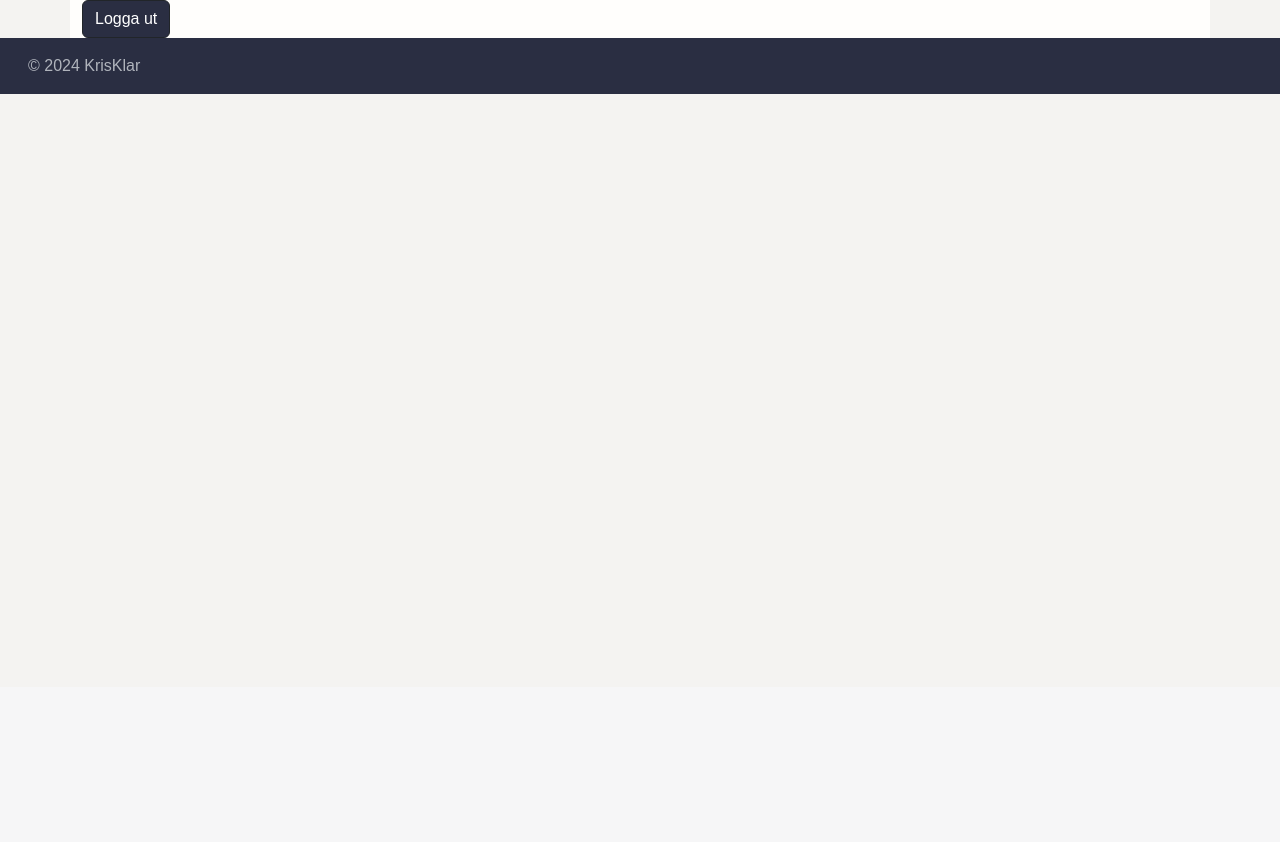
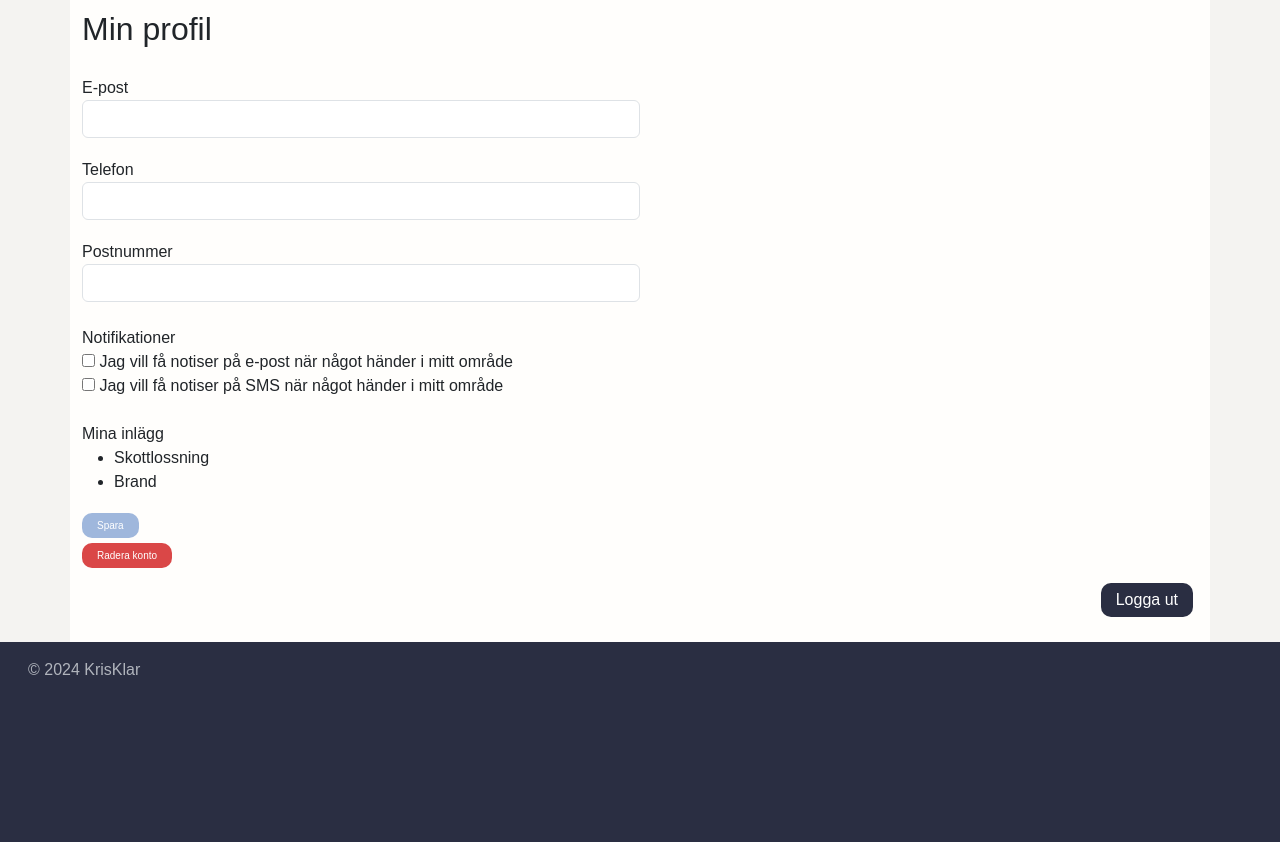
Before and after one commit to greity99/krisis, a Flask app: page /Profil in a window 1280 px wide. Shown: the part 113-955 px from the top of the page. Before the commit the page ends 207 px from the top, so only its background shows below. Run offline with Flask 3, Linux system fonts and the light colour scheme; some libraries are stand-ins or nearby versions.

Commit message:
Uppdaterat profilsidan

```diff
--- a/static/stylesheet.css
+++ b/static/stylesheet.css
@@ -81,7 +81,7 @@ main {
 
 .footer {
     background-color: #2a2e42 !important;
-
+    height: 200px;
 }
 
 
@@ -178,7 +178,6 @@ main {
     text-align: center;
     margin: 20px 0 15px;
 }
-
 .register-link p a {
     color: black;
     text-decoration: none;
@@ -189,6 +188,68 @@ main {
     text-decoration: underline;
 }
 /* Login page styling ends here */
+
+
+/* Profile page styling */
+#profilepage {
+    overflow: hidden;
+    padding-bottom: 25px;
+}
+
+#phead {
+    margin-top: 10px;
+}
+
+.profilefont {
+    font-size: 16px;
+    margin-bottom: 0px;
+}
+
+.formhead {
+    font-size: 16px;
+    margin-top: 20px;
+}
+
+.form-control{
+    width: 50%;
+}
+
+#savebtn {
+    font-size: 10px;
+    background-color: rgb(159, 183, 220);
+    color: white;
+    padding: 5px 15px;
+    margin-top: 19px;
+    cursor: pointer;
+    border-radius: 10px;
+    border-style: none;
+    display: block;
+}
+
+#deletebtn {
+    font-size: 10px;
+    background-color: rgb(218, 71, 71);
+    color: white;
+    padding: 5px 15px;
+    margin-top: 5px;
+    cursor: pointer;
+    border-radius: 10px;
+    border-style: none;
+    display: block;
+}
+
+.logoutbtn {
+    background-color: #2a2e42;
+    color: white;
+    margin-top: 15px;
+    margin-right: 5px;
+    padding: 5px 15px;
+    cursor: pointer;
+    border-radius: 10px;
+    border-style: none;
+    float: right;
+}
+/* Profile page styling ends here */
 
 
 .BGLIGHT {
--- a/templates/profile.html
+++ b/templates/profile.html
@@ -48,13 +48,6 @@
                         <a class="nav-link active mx-lg-5 p-md-4 mx-sm-3" aria-current="page" href="/Profil">Min
                             profil</a>
                     </li>
-
-                    <!--Inte inloggad användare-->
-                    {% else %}
-                    <li class="nav-item">
-                        <a class="nav-link mx-lg-5 p-md-4 mx-sm-3" href="/Logga_in">Logga in/
-                            <br>Registrera dig</a>
-                    </li>
                     {% endif %}
 
                 </ul>
@@ -62,10 +55,41 @@
         </div>
     </nav>
 
+    <!--Profile page-->
     <main class="container-md">
-        <form action="/Logga_ut" method="GET">
-            <input type="submit" class="btn btn-dark" value="Logga ut">
-        </form>
+        <div id="profilepage">
+            <h2 id="phead">Min profil</h2>
+            <label for="email" class="formhead">E-post</label>
+            <input class="form-control" type="email" id="email" name="Email">
+
+            <label for="tele" class="formhead">Telefon</label>
+            <input class="form-control" type="tele" id="telephone" name="Telefon">
+
+            <label for="postnummer" class="formhead">Postnummer</label>
+            <input class="form-control" type="text" id="zipcode" name="Postnummer">
+            <br>
+
+            <p class="profilefont">Notifikationer</p>
+            <input type="checkbox" id="epost-notis" name="epost-notis" value="1">
+            <label for="epost-notis">Jag vill få notiser på e-post när något händer i mitt område</label><br>
+
+            <input type="checkbox" id="sms-notis" name="sms-notis" value="1">
+            <label for="sms-notis">Jag vill få notiser på SMS när något händer i mitt område</label><br>
+            <br>
+
+            <p class="profilefont">Mina inlägg</p>
+            <ul class="profilefont">
+                <li>Skottlossning</li>
+                <li>Brand</li>
+            </ul>
+
+            <button type="button" id="savebtn">Spara</button>
+            <button type="button" id="deletebtn">Radera konto</button>
+
+            <form action="/Logga_ut" method="GET">
+                <input type="submit" class="logoutbtn" value="Logga ut">
+            </form>
+        </div>
     </main>
 
 
```
